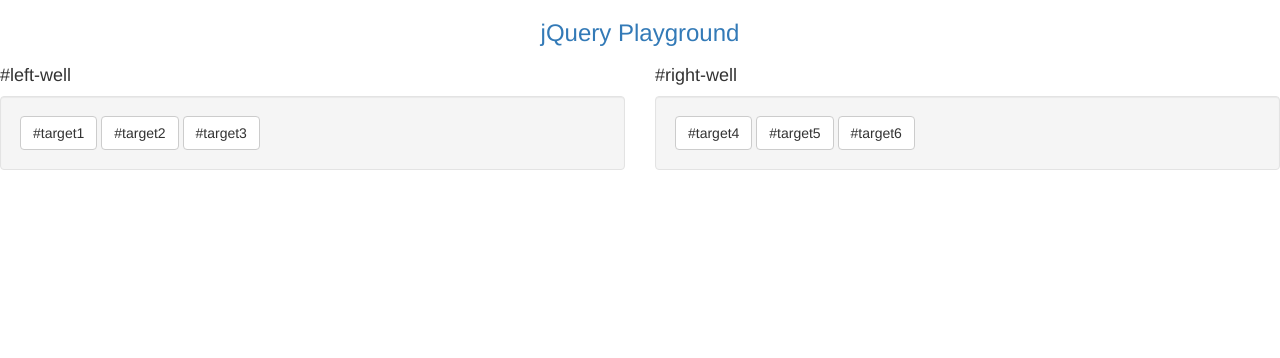
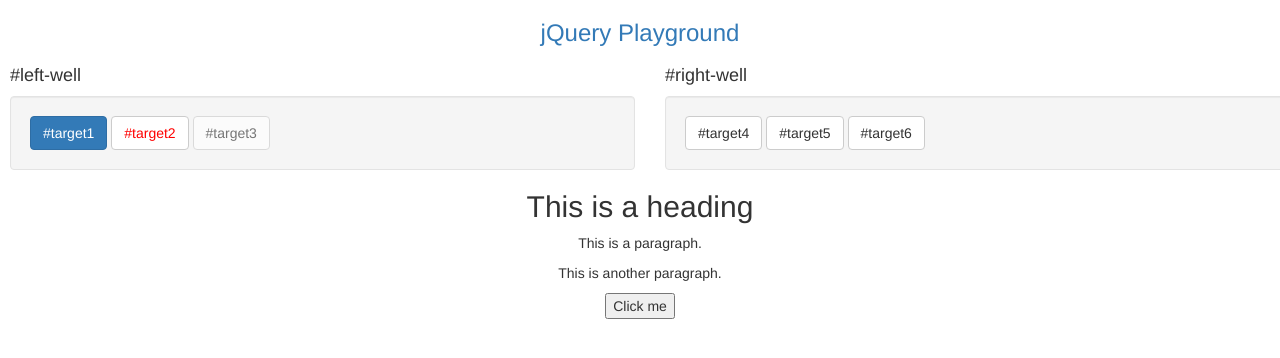
Before and after one commit to irenemanas/jQuery-exercises, a plain HTML site: page index.html in a window 1280 px wide. Shown: the top 358 px of the page. Drawn offline with nearby package versions, Linux system fonts and the light colour scheme.

Commit message:
Add and remove classes and props

```diff
--- a/index.html
+++ b/index.html
@@ -4,7 +4,7 @@
     <meta charset="UTF-8" />
     <meta http-equiv="X-UA-Compatible" content="IE=edge" />
     <meta name="viewport" content="width=device-width, initial-scale=1.0" />
-    <title>Bootstrat</title>
+    <title>jQuery</title>
     <link rel="stylesheet" href="./main.css" />
     <link rel="preconnect" href="https://fonts.gstatic.com" />
     <link href="https://fonts.googleapis.com/css2?family=Lobster&display=swap" rel="stylesheet" />
@@ -20,11 +20,10 @@
       integrity="sha384-BVYiiSIFeK1dGmJRAkycuHAHRg32OmUcww7on3RYdg4Va+PmSTsz/K68vbdEjh4u"
       crossorigin="anonymous"
     />
+    <script src="https://ajax.googleapis.com/ajax/libs/jquery/3.5.1/jquery.min.js"></script>
+    <script src="./index.js"></script>
   </head>
   <body>
-    <script>
-      $(document).ready(function () {});
-    </script>
     <!--Code below this line should not be changed-->
     <div class="container-fluid">
       <h3 class="text-primary text-center">jQuery Playground</h3>
@@ -46,6 +45,14 @@
           <button class="btn btn-default target" id="target6">#target6</button>
         </div>
       </div>
+      <div class="text-center">
+        <h2>This is a heading</h2>
+
+        <p>This is a paragraph.</p>
+        <p>This is another paragraph.</p>
+
+        <button id="click-btn">Click me</button>
+      </div>
     </div>
   </body>
 </html>
--- /dev/null
+++ b/index.js
@@ -0,0 +1,11 @@
+$(document).ready(function () {
+  $("button").addClass("animated");
+  $(".btn").addClass("shake");
+  $("#target1").addClass("btn-primary");
+  $("#target2").css("color", "red");
+  $("#target3").prop("disabled", true);
+  $("#click-btn").click(function () {
+    $("p").hide();
+  });
+  $("div").animate({ left: "10px" });
+});
```
